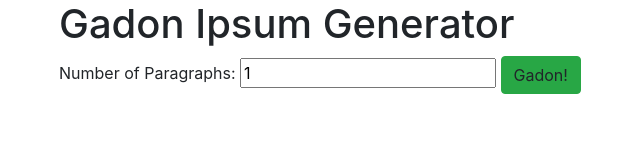
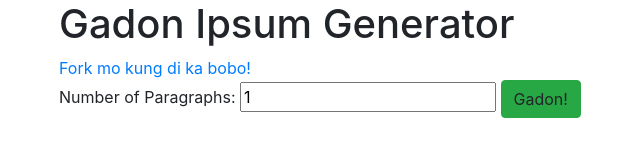
Before and after one commit to Gadon-Placeholder/Gadon-placeholder.github.io, a plain HTML site: page index.html in a window 1280 px wide. Shown: the whole page, without its empty margins (26-666 px from the left). Drawn offline with nearby package versions, Linux system fonts and the light colour scheme.

Commit message:
fork link added
Signed-off-by: Mark Clu Heramis <chumheramis@gmail.com>

```diff
--- a/index.html
+++ b/index.html
@@ -7,6 +7,8 @@
     <body>
         <div class="container">
             <h1>Gadon Ipsum Generator</h1>
+            <a href="https://github.com/Gadon-Placeholder/Gadon-placeholder.github.io">Fork mo kung di ka bobo!</a>
+            <br/>
             <label>
                 Number of Paragraphs:
                 <input id="txt_paragraphs" type="number" min="1" value="1">
```
